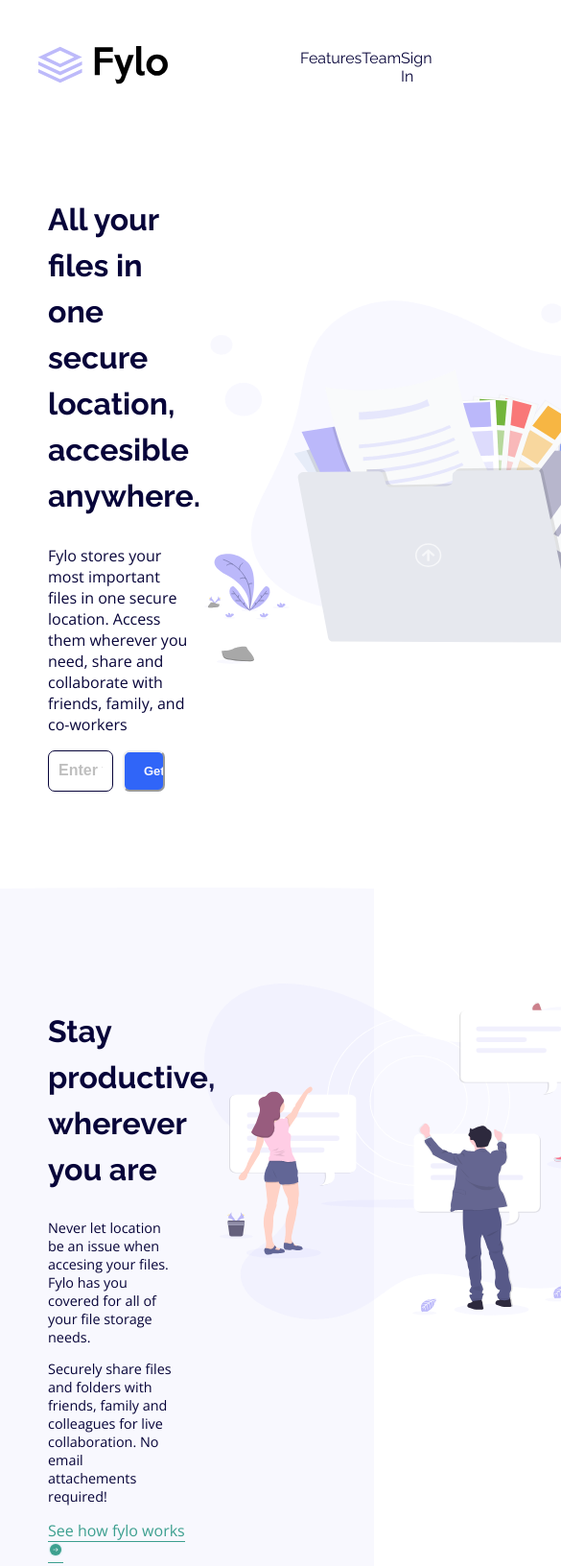
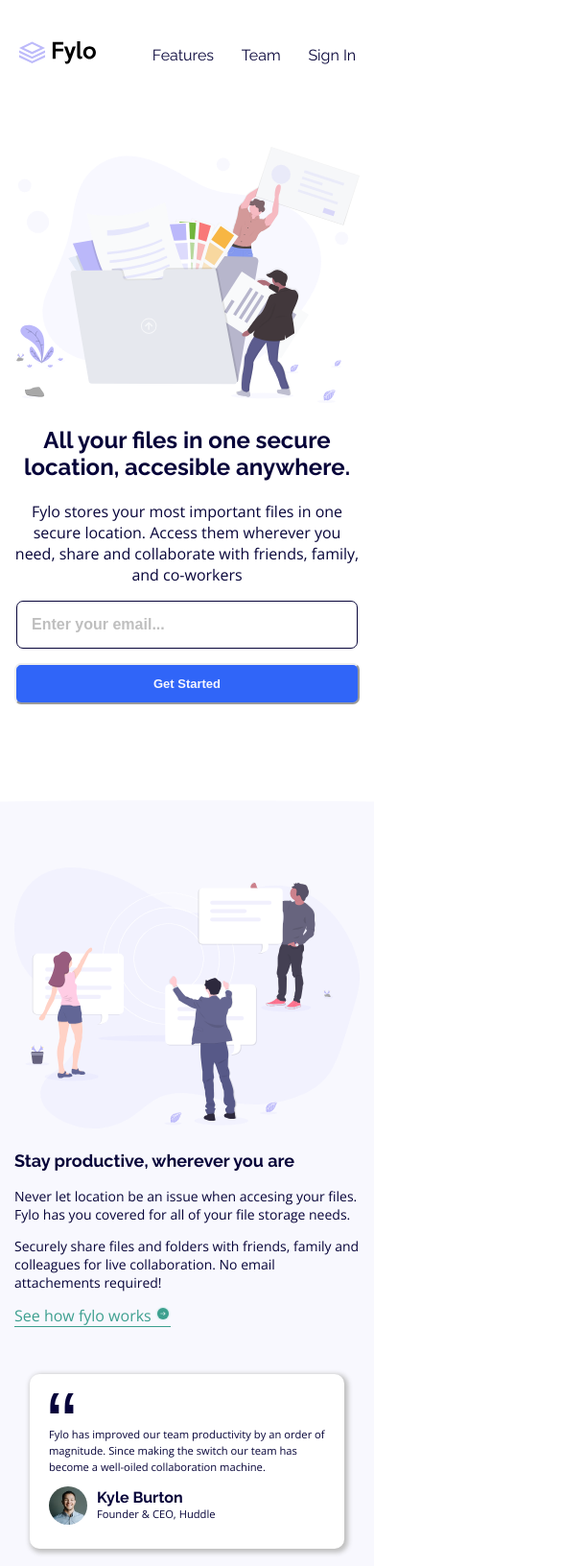
Before and after one commit to jorgedav-id/frontend-mentor-fylo-landing-page-challenge, a plain HTML site: page index.html in a window 390 px wide. Shown: the top 1632 px of the page at 96% size, 585 px wide, since content can reach past the window. Drawn offline with nearby package versions, Linux system fonts and the light colour scheme.

Commit message:
add styles to mobile version

```diff
--- a/index.html
+++ b/index.html
@@ -19,9 +19,9 @@
 </head>
 <body>
   <header>
-    <figure>
-      <img src="images/logo.svg" alt="logo" width="135" class="logo-nav">
-    </figure>
+    <div>
+      <img src="images/logo.svg" alt="logo" width="135px" class="logo-nav">
+    </div>
     <nav>
       <ul>
         <li>Features</li>
@@ -35,13 +35,13 @@
       <div class="left-column">
         <h1>All your files in one secure<br> location, accesible anywhere.</h1>
         <p class="text-section-1">Fylo stores your most important files in one secure location. Access them wherever you need, share and collaborate with friends, family, and co-workers</p>
-        <form action="contact" id="form-contact">
+        <form id="form-contact">
           <input type="email" placeholder="Enter your email..." id="contact-mail">
           <input type="submit" id="submit" value="Get Started" class="button">
         </form>
       </div>
       <div class="rigth-column">
-        <img  src="images/illustration-1.svg" alt="illustration-1" width="600px" height="400px">
+        <img  src="images/illustration-1.svg" alt="illustration-1" class="illustration-section-1" width="600px" height="400px">
       </div>
     </section>
     <section class="row section-2">
@@ -65,7 +65,7 @@
         </div>
       </div>
       <div class="rigth-column">
-        <img src="images/illustration-2.svg" alt="illustration-2" width="500px" height="350px">
+        <img src="images/illustration-2.svg" alt="illustration-2" class="illustration-section-2" width="500px" height="350px">
       </div>
     </section>
     <section class="row section-3">
@@ -73,7 +73,7 @@
         <h3>Get early access today</h3>
         <p>It only takes a minute to sign up and our free starter tier is extremely generous. If you have any questions, our support team would be happy to help you.</p>
       </div>
-      <form action="contact-2" class="rigth-column form-contact-2">
+      <form class="rigth-column form-contact-2">
         <input type="email" placeholder="email@example.com" id="email-contact-2">
         <input type="submit" value="Get Started For Free" class="button">
       </form>
--- a/style.css
+++ b/style.css
@@ -13,6 +13,7 @@ header {
     align-items: center;
     justify-content: space-between;
     margin-top: 2em;
+    margin-left: 3em;
 }
 
 nav {
@@ -314,18 +315,217 @@ footer .rigth-column {
 
 /* breakpoint */
 
-@media (max-width:320px) {
-    header {
-        display: flex;
-        align-items: flex-start;
-        justify-content: center;
-    }
+@media (max-width: 425px) {
+    /* HEADER */
 
-    .nav{
-        width: 0;
-    }
+header {
+    display: flex;
+    align-items: center;
+    justify-content: space-between;
+    margin-left: 0em;
+}
 
-    .logo-nav {
-        width: 50%;
-    }
+.logo-nav {
+    width: 80px;
+    padding-left: 20px;
 }
+
+nav {
+    font-family: 'Raleway', sans-serif;
+    font-weight: 400;
+    color: hsl(243, 87%, 12%);
+    width: 100%;
+}
+
+nav ul {
+    display: flex;
+    flex-direction: row;
+    justify-content: space-evenly;
+    list-style-type: none;
+    column-gap: 10px;
+}
+
+/* define two column layout */
+.row, footer {
+    display: flex;
+    flex-direction: column-reverse;
+    padding: 70px 15px 15px 15px;
+}
+
+.left-column {
+    width: 100%;
+}
+
+.rigth-column {
+    width: 100%;
+}
+
+/*section 1*/
+.section-1 {
+    padding-bottom: 100px;
+    align-items: center;
+    text-align: center;
+}
+
+h1 {
+    font-family: 'Raleway', sans-serif;
+    line-height: 1.2;
+    font-weight: bold;
+    font-size: 24px;
+    color: hsl(243, 87%, 12%);
+}
+
+.text-section-1 {
+    text-align: left;
+    width: 100%;
+    font-family: 'Open Sans', sans-serif;
+    font-weight: 400;
+    text-align: center;
+    font-size: 16px;
+    color: hsl(243, 87%, 12%);
+}
+
+#form-contact {
+    width: 100%;
+    align-items: center;
+    flex-direction: column;
+    row-gap: 15px;
+}
+
+#contact-mail {
+    width: 90%;
+    padding: 15px;
+    font-size: medium;
+    font-weight: 600;
+    border-radius: 7px;
+    border: 1px solid;
+    border-color: hsl(243, 87%, 12%);
+}
+
+.button {
+    background-color: hsl(224, 93%, 58%);
+    border-color: unset;
+    border-radius: 7px;
+    width: 100%;
+    font-weight: bold;
+    font-size:small;
+    color: hsl(240, 75%, 98%);;
+}
+
+.illustration-section-1 {
+    width: 100%;
+    height: 50%;
+}
+
+.illustration-section-2 {
+    width: 100%;
+    height: 50%;
+}
+
+h2 {
+    font-size: 18px;
+}
+
+.section-2 p {
+    width: 100%;
+    font-size: 14px;
+}
+
+.testimonial-card {
+    background-color: white;
+    border-radius: 10px;
+    width: 80%;
+    margin: 50px auto 0px;
+    padding: 5px 20px 5px 20px;
+}
+
+.testimonial-card p {
+    font-size: 0.7rem;
+}
+
+/* section 3*/
+.section-3 {
+    height: auto;
+    flex-direction: column;
+    align-items: center;
+    padding-bottom: 50px;
+}
+
+.section-3 h3 {
+    text-align: center;
+}
+
+.section-3 .button {
+    border: 0px;
+    border-radius: 3px;
+}
+
+.section-3 p {
+    width: 90%;
+    line-height: 1.5;
+    font-size: 14px;
+    text-align: center;
+}
+
+.form-contact-2 {
+    row-gap: 10px;
+    width: 80%;
+}
+
+#email-contact-2 {
+    width: 90%;
+}
+
+/* footer */
+footer {
+    flex-direction: column;
+}
+
+.logo-footer-container {
+    width: 100%;
+}
+
+.footer-contact-info {
+    padding: 25px 25px;
+}
+
+.footer-contact-info .icon {
+    width: 15px;
+    margin-right: 15px;
+}
+
+.footer-contact-info span {
+    font-size: medium;
+}
+
+footer ul {
+    list-style-type: none;
+    margin-top: 0px;
+}
+
+footer li {
+    padding-bottom: 15px;
+}
+
+footer a {
+    text-decoration: none;
+    color: hsl(240, 75%, 98%);
+}
+
+footer .left-column {
+    display: flex;
+    flex-direction: row;
+    flex-wrap: wrap;
+    justify-content: stretch;
+    column-gap: 150px;
+}
+
+footer .rigth-column {
+    flex-direction: column;
+}
+
+.social-icons {
+    align-self: center;
+}
+
+}
```
